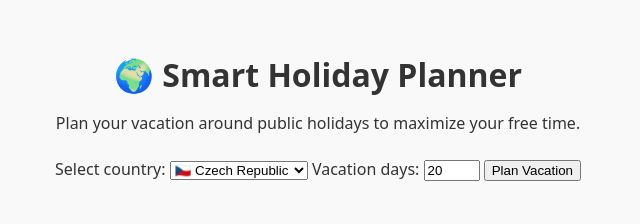
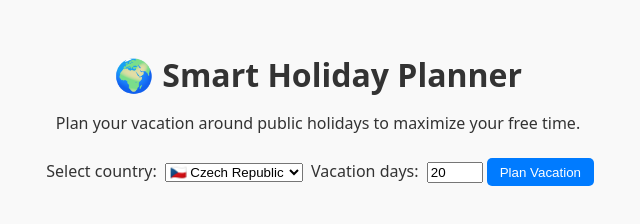
Before and after one commit to pax-385/smart-holiday-planner-cz, a plain HTML site: page index.html in a window 1280 px wide. Shown: the whole page, without its empty margins (322-962 px from the left). Drawn offline with Linux system fonts and the light colour scheme; no server answers.

Commit message:
better styles including flags

```diff
--- a/style.css
+++ b/style.css
@@ -13,6 +13,10 @@ h1 {
 
 .controls {
   margin: 1.5rem 0;
+}
+
+label {
+  margin: 0 0.25rem;
 }
 
 #calendar {
@@ -46,3 +50,16 @@ h1 {
   border-color: #8acb88;
   font-weight: bold;
 }
+
+button {
+  background-color: #007bff;
+  color: white;
+  border: none;
+  padding: 0.4rem 0.8rem;
+  border-radius: 5px;
+  cursor: pointer;
+}
+
+button:hover {
+  background-color: #0056b3;
+}
```
